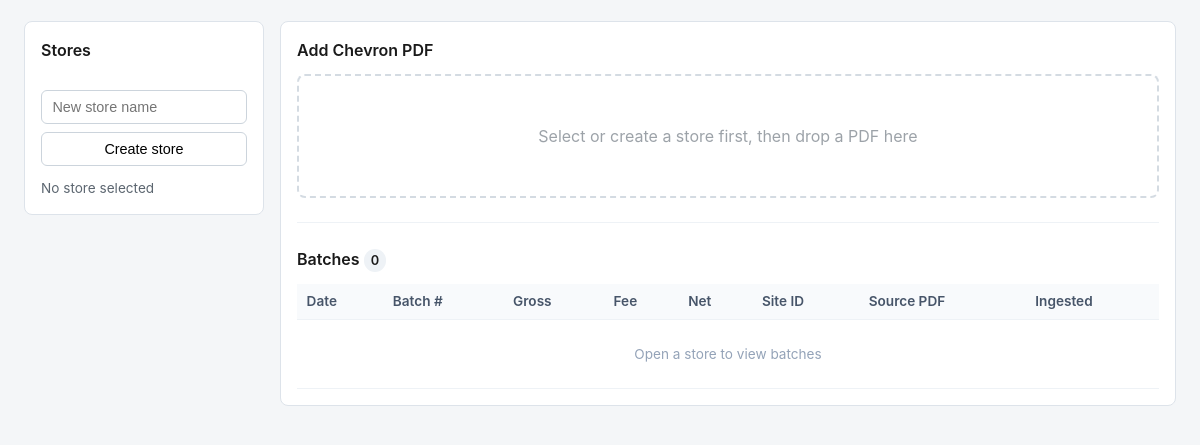
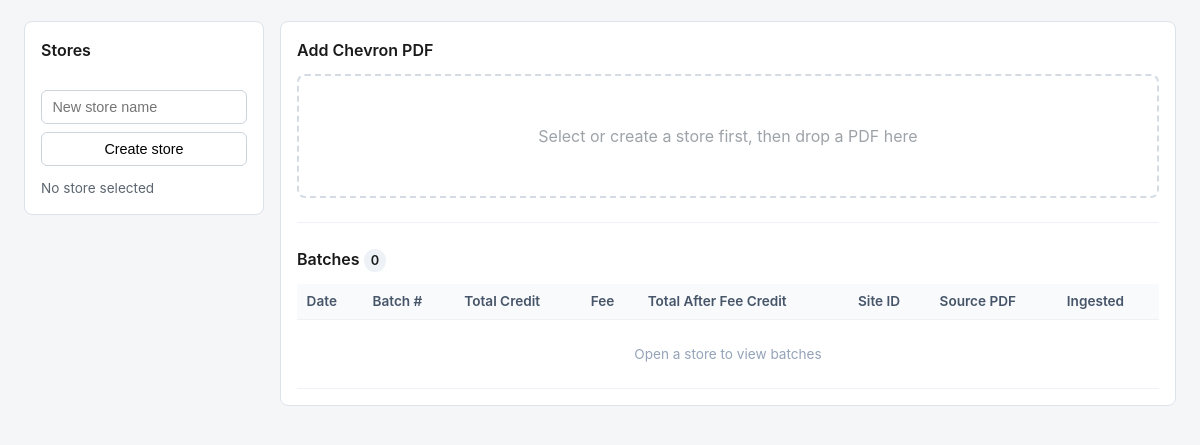
Before and after one commit to nilpatel-ucb/Credit-Batch-System, an Electron app: page frontend/index.html in a window 1200 px wide. Shown: the part 91-536 px from the top of the page. Drawn offline with Linux system fonts and the light colour scheme; no server answers.

Commit message:
added comments

```diff
--- a/frontend/index.html
+++ b/frontend/index.html
@@ -24,7 +24,7 @@
         </form>
         <p id="active-store" class="active-store">No store selected</p>
       </aside>
-
+<!-- this is where we have columns for the preview table -->
       <main class="panel main-panel">
         <section class="ingest-section">
           <h2>Add Chevron PDF</h2>
@@ -67,13 +67,14 @@
           </div>
           <div class="table-wrap">
             <table id="batches-table">
+              <!-- this is the table for the batches after saving -->
               <thead>
                 <tr>
                   <th>Date</th>
                   <th>Batch #</th>
-                  <th>Gross</th>
+                  <th>Total Credit</th>
                   <th>Fee</th>
-                  <th>Net</th>
+                  <th>Total After Fee Credit</th>
                   <th>Site ID</th>
                   <th>Source PDF</th>
                   <th>Ingested</th>
```
